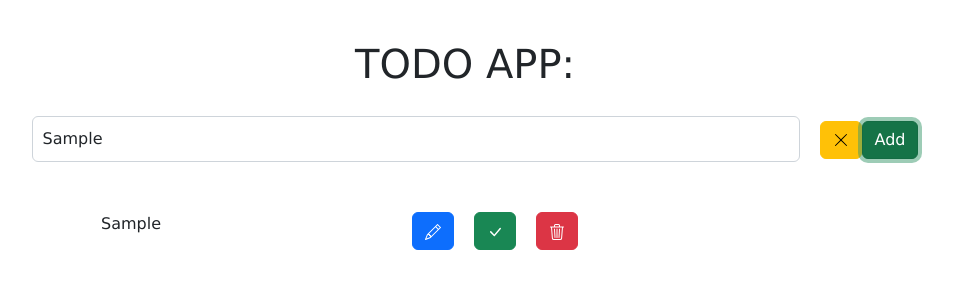
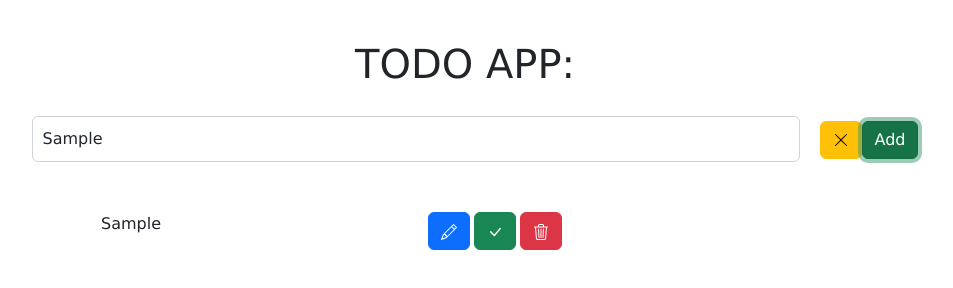
Before and after one commit to alamelu98/todo-app, a plain HTML site: page index.html in a window 1280 px wide. Both pictures are taken after typing "Sample" into the empty fields and a click on the button "Add". Shown: the whole page, without its empty margins (175-1128 px from the left). Drawn offline with nearby package versions, Linux system fonts and the light colour scheme.

Commit message:
Update main.11996f15.css

```diff
--- a/static/css/main.11996f15.css
+++ b/static/css/main.11996f15.css
@@ -1,2 +1,2 @@
-body{-webkit-font-smoothing:antialiased;-moz-osx-font-smoothing:grayscale;font-family:-apple-system,BlinkMacSystemFont,Segoe UI,Roboto,Oxygen,Ubuntu,Cantarell,Fira Sans,Droid Sans,Helvetica Neue,sans-serif;margin:0}code{font-family:source-code-pro,Menlo,Monaco,Consolas,Courier New,monospace}.Todo{font-family:Lucida Sans,Lucida Sans Regular,Lucida Grande,Lucida Sans Unicode,Geneva,Verdana,sans-serif;margin:40px 0;text-align:center}.Todo input{display:inline;margin:20px;padding:10px;width:60%}.para{border-radius:10px;display:flex;justify-content:space-between;margin:10px auto;padding:20px;width:60%}.para button{margin:0 10px}
+body{-webkit-font-smoothing:antialiased;-moz-osx-font-smoothing:grayscale;font-family:-apple-system,BlinkMacSystemFont,Segoe UI,Roboto,Oxygen,Ubuntu,Cantarell,Fira Sans,Droid Sans,Helvetica Neue,sans-serif;margin:0}code{font-family:source-code-pro,Menlo,Monaco,Consolas,Courier New,monospace}.Todo{font-family:Lucida Sans,Lucida Sans Regular,Lucida Grande,Lucida Sans Unicode,Geneva,Verdana,sans-serif;margin:40px 0;text-align:center}.Todo input{display:inline;margin:20px;padding:10px;width:60%}.para{border-radius:10px;display:flex;justify-content:space-between;margin:10px auto;padding:20px;width:60%}.para button{margin:0 2px}
 /*# sourceMappingURL=main.11996f15.css.map*/
```
